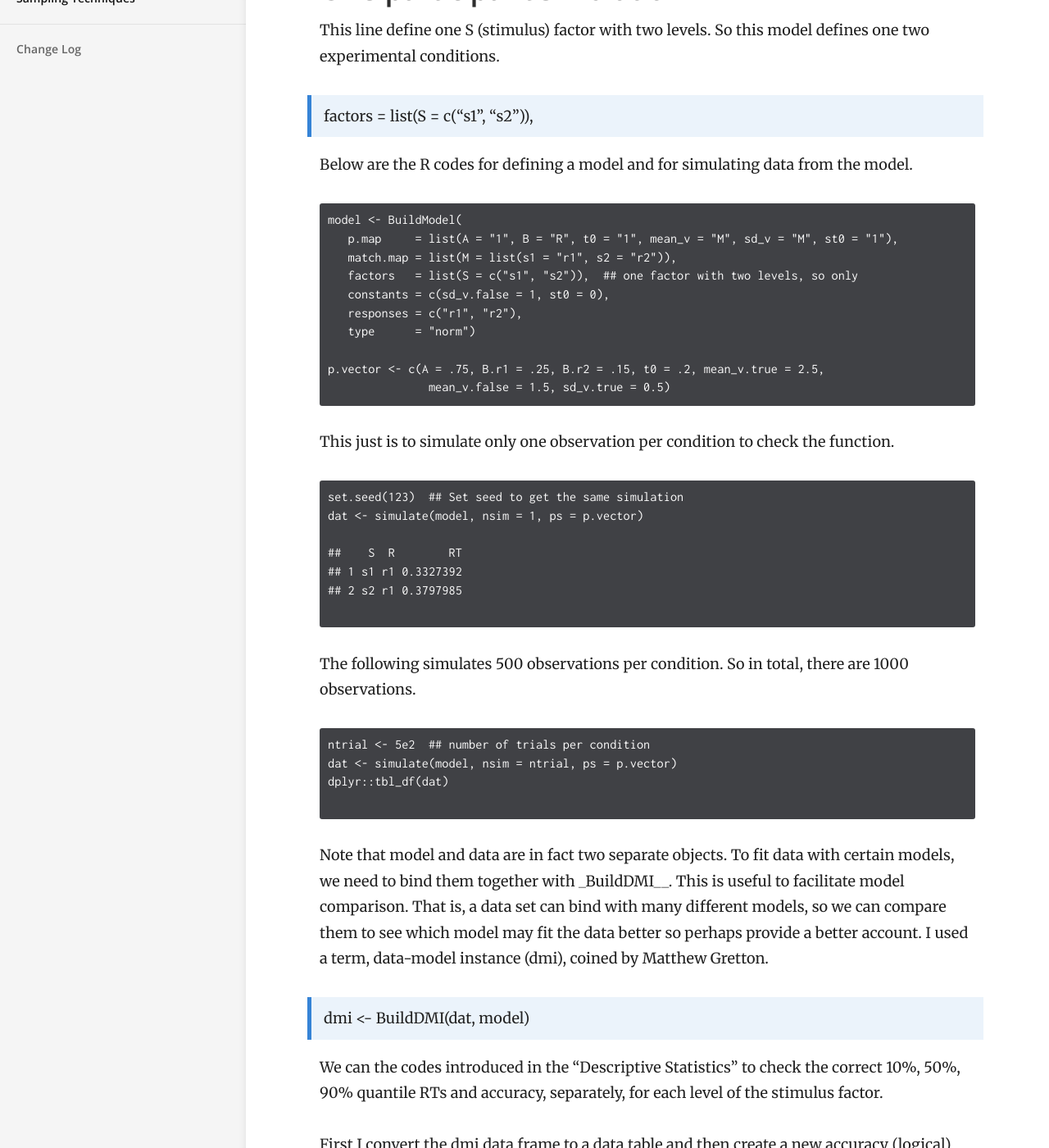
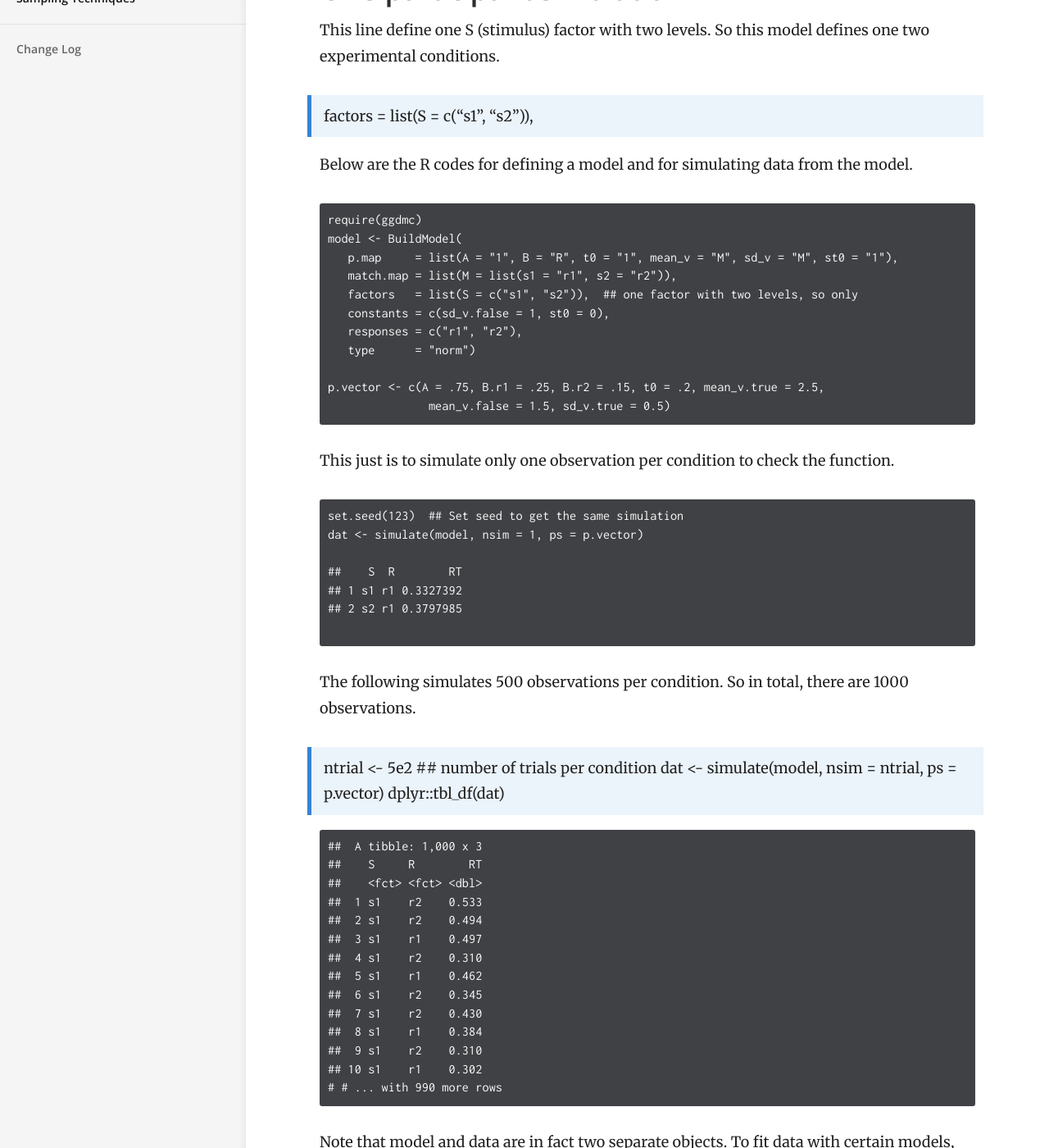
Before and after one commit to yxlin/yxlin.github.io, a Jekyll site: the page built from _docs/basics/simulation.md, in a window 1280 px wide and 1400 px high, scrolled down 604 px. Shown: the whole window at 82% size. Built offline with Jekyll 4.4.1, drawn with Linux system fonts in a browser that asks for light colours; some of the changed text lies outside the part shown.

Commit message:
update simulation

````diff
--- a/_docs/basics/simulation.md
+++ b/_docs/basics/simulation.md
@@ -29,6 +29,7 @@ Below are the R codes for defining a model and for simulating data from
 the model.
 
 ```
+require(ggdmc)
 model <- BuildModel(
    p.map     = list(A = "1", B = "R", t0 = "1", mean_v = "M", sd_v = "M", st0 = "1"),
    match.map = list(M = list(s1 = "r1", s2 = "r2")),
@@ -58,11 +59,25 @@ dat <- simulate(model, nsim = 1, ps = p.vector)
 The following simulates 500 observations per condition. So in total,
 there are 1000 observations.
 
+> ntrial <- 5e2  ## number of trials per condition
+> dat <- simulate(model, nsim = ntrial, ps = p.vector)
+> dplyr::tbl_df(dat)
+
 ```
-ntrial <- 5e2  ## number of trials per condition
-dat <- simulate(model, nsim = ntrial, ps = p.vector)
-dplyr::tbl_df(dat)
-
+##  A tibble: 1,000 x 3
+##    S     R        RT
+##    <fct> <fct> <dbl>
+##  1 s1    r2    0.533
+##  2 s1    r2    0.494
+##  3 s1    r1    0.497
+##  4 s1    r2    0.310
+##  5 s1    r1    0.462
+##  6 s1    r2    0.345
+##  7 s1    r2    0.430
+##  8 s1    r1    0.384
+##  9 s1    r2    0.310
+## 10 s1    r1    0.302
+# # ... with 990 more rows
 ```
 
 Note that model and data are in fact two separate objects. To fit data
@@ -80,9 +95,8 @@ each level of the stimulus factor.
 
 First I convert the dmi data frame to a data table and then create a
 new accuracy (logical) column, _C_.
+> require(data.table)
 > d <- data.table(dmi)
-
-
 
 ```
 d$C <- ifelse(d$S == "s1" & d$R == "r1", TRUE,
@@ -115,12 +129,14 @@ ep <- pro[C == FALSE] ## error percentage
 
 Plot the RT distributions
 ```
+require(ggplot2)
 bw <- .01 ## 10 ms binwidth
 p0 <- ggplot(d, aes(RT)) +
-    geom_histogram(binwidth = .01, fill = "white",
-                   colour = "black") +
-    facet_grid(.~C)
-
+        geom_histogram(binwidth = .01, fill = "white",
+        colour = "black") +
+		facet_grid(.~C) +
+		theme_bw(base_size = 18)
+print(p0)
 ```
 
 ![distributions]({{"/images/simulation/density.png" | relative_url}})
````
